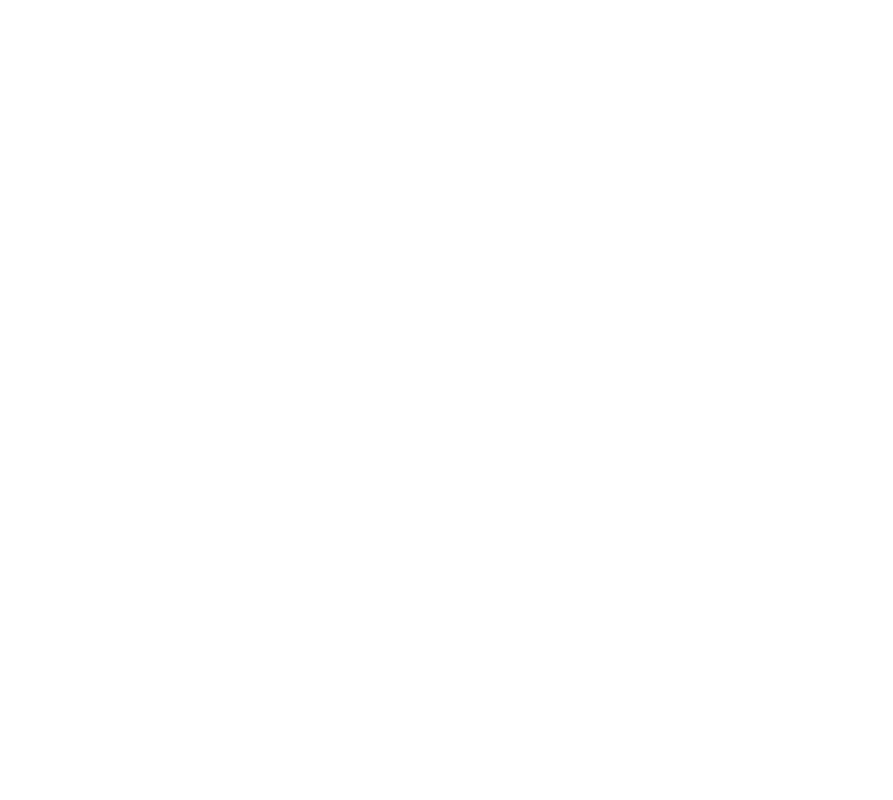
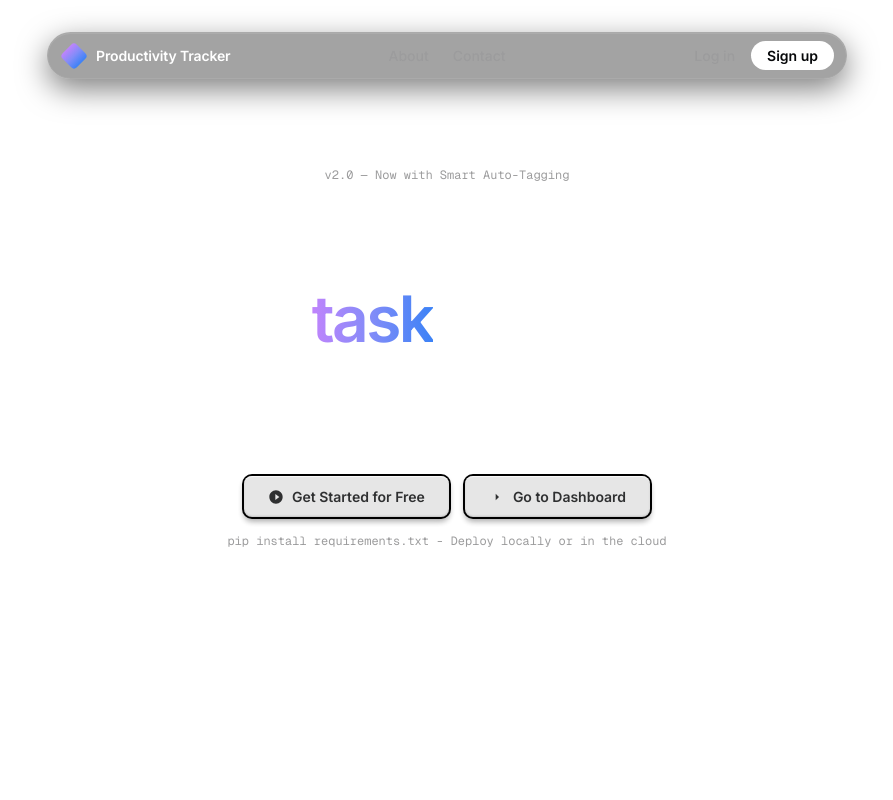
Before and after one commit to manyatagupta/productivity_tracker, a Django app: page / in a window 1280 px wide. Before the commit the part shown is empty. Shown: the whole page, without its empty margins (193-1086 px from the left). Run offline with Django 5.2, Linux system fonts and the light colour scheme.

Commit message:
Landing UI: Implement floating pill navigation and tactile hero buttons

```diff
--- a/tracker/templates/tracker/landing.html
+++ b/tracker/templates/tracker/landing.html
@@ -370,5 +370,53 @@
     </style>
 </head>
 <body>
+
+    <!-- 1. Vanta Live Purple FOG Background -->
+    <div id="vanta-bg"></div>
+
+    <!-- 2. Floating Pill Nav -->
+    <nav class="pill-nav">
+        <div class="nav-left">
+            <div class="nav-logo-glyph"></div>
+            <span class="nav-wordmark">Productivity Tracker</span>
+        </div>
+        <div class="nav-center">
+            <a href="#" class="nav-link">About</a>
+            <a href="#" class="nav-link">Contact</a>
+        </div>
+        <div class="nav-right">
+            <a href="{% url 'login' %}" class="nav-btn-muted">Log in</a>
+            <a href="{% url 'register' %}" class="nav-btn-primary">Sign up</a>
+        </div>
+    </nav>
+
+    <!-- 3. Main Hero -->
+    <main class="hero">
+        <div class="eyebrow">v2.0 — Now with Smart Auto-Tagging</div>
+
+        <h1 class="headline">
+            Master your day,<br>
+            one <span class="gradient-text">task</span> at a time.
+        </h1>
+
+        <p class="subtitle">
+            The ultimate productivity command center. Track your tasks, earn XP, build massive streaks, and level up your life with an ultra-fast interface.
+        </p>
+
+        <!-- 4. Tactile Keycap Buttons -->
+        <div class="button-row">
+            <a href="{% url 'register' %}" class="keycap-btn">
+                <svg viewBox="0 0 24 24"><path d="M12 2C6.48 2 2 6.48 2 12s4.48 10 10 10 10-4.48 10-10S17.52 2 12 2zm-1 14.5v-9l6 4.5-6 4.5z"/></svg>
+                Get Started for Free
+            </a>
+            <a href="{% url 'login' %}" class="keycap-btn">
+                <svg viewBox="0 0 24 24"><path d="M10 17l5-5-5-5v10z"/><path d="M0 24V0h24v24H0z" fill="none"/></svg>
+                Go to Dashboard
+            </a>
+        </div>
+        <div class="install-caption">pip install requirements.txt - Deploy locally or in the cloud</div>
+
+
+</main>
 </body>
 </html>
```
